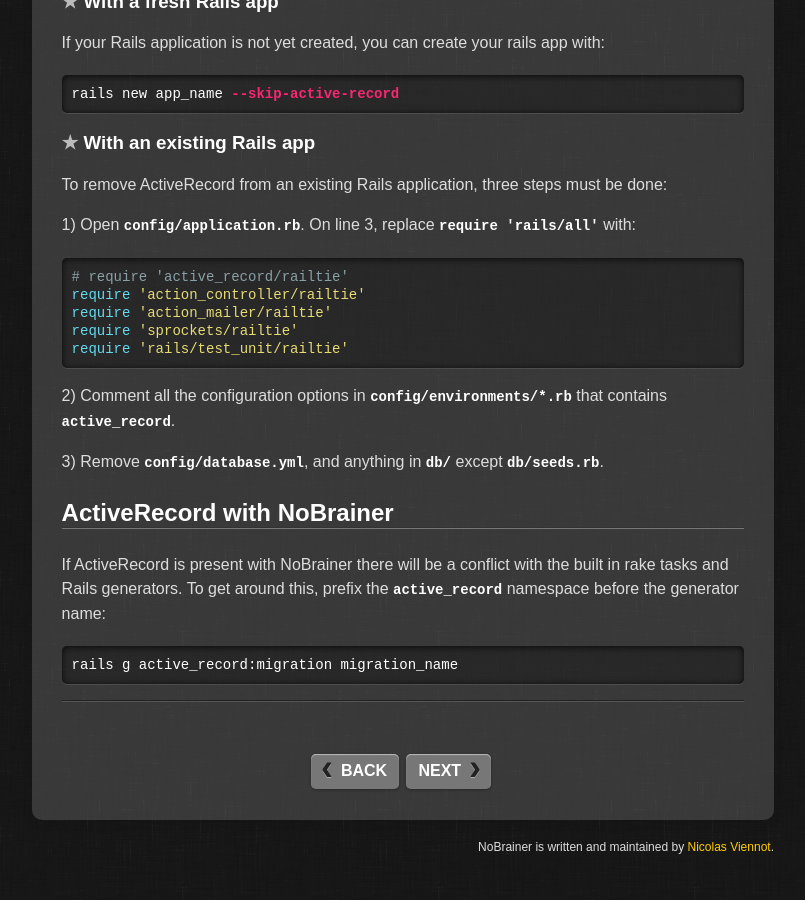
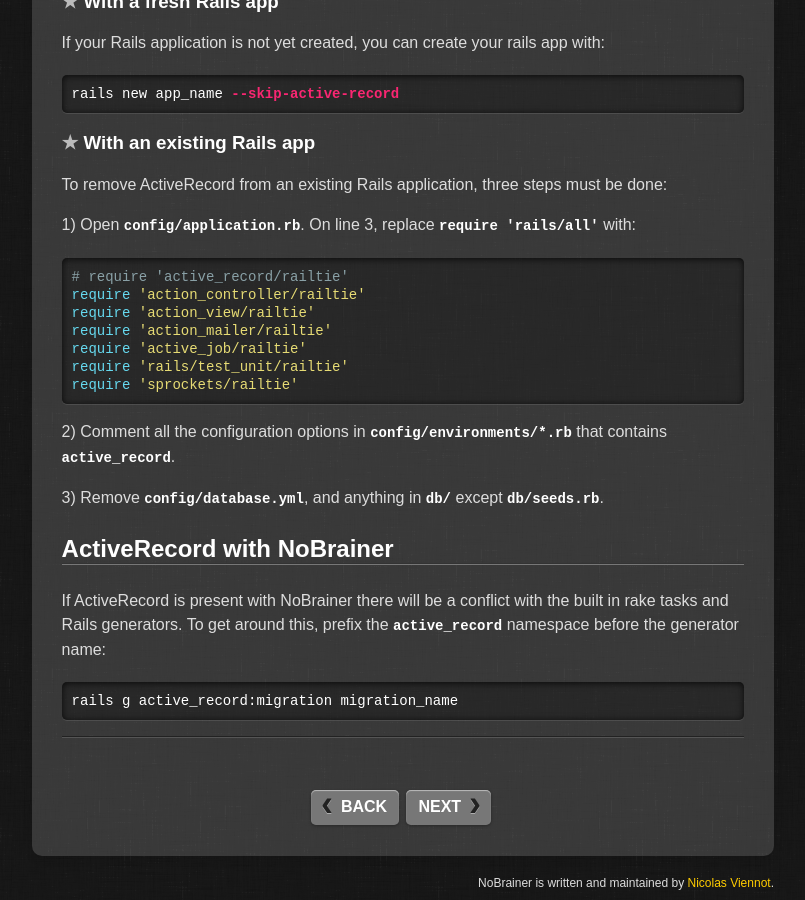
Before and after one commit to NoBrainerORM/nobrainer.io, a Jekyll site: the page built from docs/configuration.md, in a window 1280 px wide and 900 px high, scrolled down 1997 px. Shown: the whole window, without its empty margins (335-1140 px from the left). Built offline with Jekyll 4.4.1, drawn with Linux system fonts in a browser that asks for light colours; comment, search, counter and statistics services are not loaded; before the commit the page ends 2861 px from its top, so only the background shows below that.

Commit message:
update rails includes

```diff
--- a/docs/configuration.md
+++ b/docs/configuration.md
@@ -118,9 +118,11 @@
 {% highlight ruby %}
 # require 'active_record/railtie'
 require 'action_controller/railtie'
+require 'action_view/railtie'
 require 'action_mailer/railtie'
+require 'active_job/railtie'
+require 'rails/test_unit/railtie'
 require 'sprockets/railtie'
-require 'rails/test_unit/railtie'
 {% endhighlight %}
 
 2) Comment all the configuration options in `config/environments/*.rb` that
```
